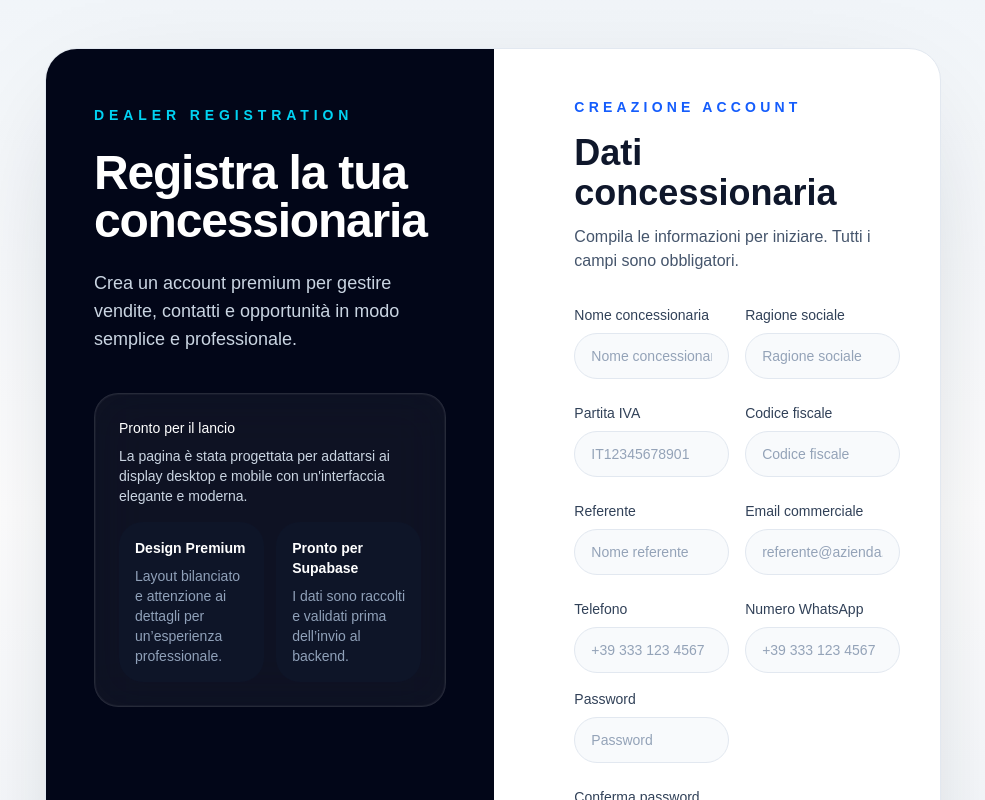
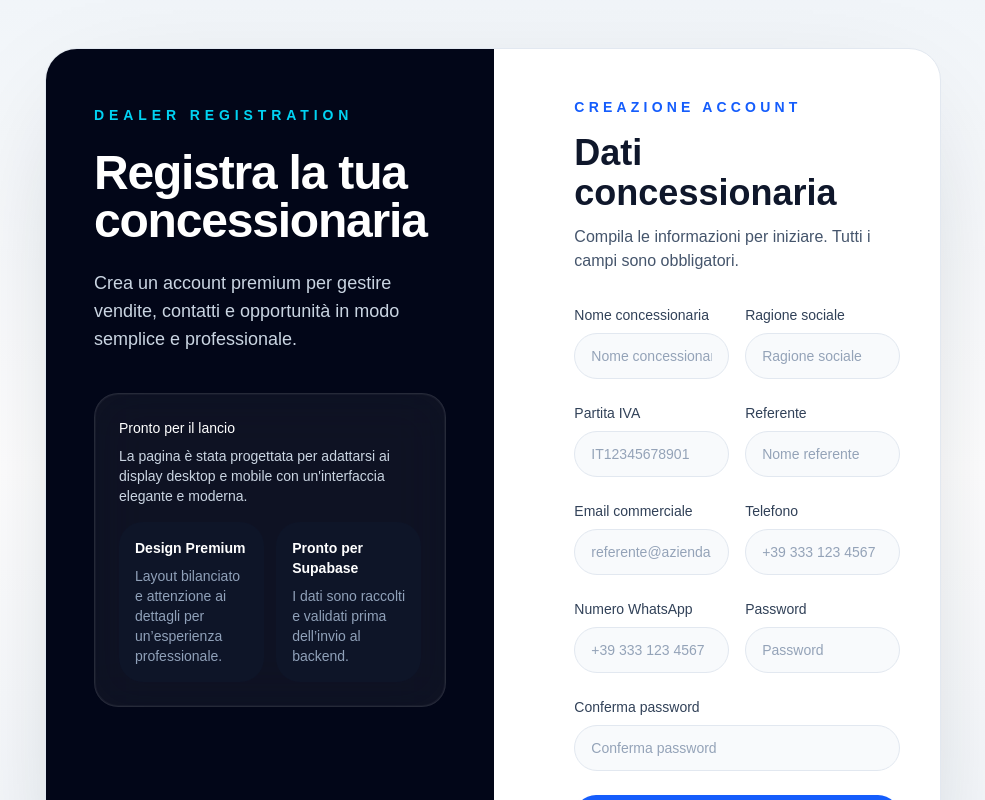
Before and after one commit to Gossocav/dealer-platform, a Next.js app: page /registrazione in a window 1280 px wide. Shown: the top 800 px of the page, without its empty margins (147-1132 px from the left). Built offline with nearby package versions, Linux system fonts and the light colour scheme; no server answers.

Commit message:
Remove fiscal code from dealer registration

```diff
--- a/src/app/api/dealer/ensure/route.ts
+++ b/src/app/api/dealer/ensure/route.ts
@@ -5,7 +5,6 @@ type EnsureDealerBody = {
   company_name?: string;
   legal_company_name?: string;
   vat_number?: string;
-  tax_code?: string;
   contact_person?: string;
   email?: string;
   phone?: string;
@@ -27,13 +26,12 @@ export async function POST(request: Request) {
     const companyName = normalizeText(body.company_name);
     const legalCompanyName = normalizeText(body.legal_company_name);
     const vatNumber = normalizeText(body.vat_number);
-    const taxCode = normalizeText(body.tax_code);
     const contactPerson = normalizeText(body.contact_person);
     const email = normalizeEmail(body.email);
     const phone = normalizeText(body.phone);
     const whatsappPhone = normalizeText(body.whatsapp_phone);
 
-    if (!companyName || !legalCompanyName || !vatNumber || !taxCode || !contactPerson || !email || !phone) {
+    if (!companyName || !legalCompanyName || !vatNumber || !contactPerson || !email || !phone) {
       return NextResponse.json({ error: "Dati registrazione non validi." }, { status: 400 });
     }
 
@@ -74,7 +72,6 @@ export async function POST(request: Request) {
       companyName,
       legalCompanyName,
       vatNumber,
-      taxCode,
       contactPerson,
       email,
       phone,
@@ -96,7 +93,6 @@ type EnsureDealerAssociationInput = {
   companyName: string;
   legalCompanyName: string;
   vatNumber: string;
-  taxCode: string;
   contactPerson: string;
   email: string;
   phone: string;
@@ -109,7 +105,6 @@ async function ensureDealerAssociation({
   companyName,
   legalCompanyName,
   vatNumber,
-  taxCode,
   contactPerson,
   email,
   phone,
@@ -138,7 +133,6 @@ async function ensureDealerAssociation({
       companyName,
       legalCompanyName,
       vatNumber,
-      taxCode,
       email,
       phone,
       whatsappPhone,
@@ -167,7 +161,6 @@ async function ensureDealerAssociation({
         name: companyName,
         legal_name: legalCompanyName,
         vat_number: vatNumber,
-        fiscal_code: taxCode,
         email,
         phone,
         whatsapp_phone: whatsappPhone,
@@ -187,7 +180,6 @@ async function ensureDealerAssociation({
     companyName,
     legalCompanyName,
     vatNumber,
-    taxCode,
     email,
     phone,
     whatsappPhone,
@@ -228,14 +220,13 @@ async function updateDealerBestEffort(
     companyName: string;
     legalCompanyName: string;
     vatNumber: string;
-    taxCode: string;
     email: string;
     phone: string;
     whatsappPhone: string | null;
     userId: string;
   }
 ) {
-  const { companyName, legalCompanyName, vatNumber, taxCode, email, phone, whatsappPhone, userId } = values;
+  const { companyName, legalCompanyName, vatNumber, email, phone, whatsappPhone, userId } = values;
 
   const { error: updateError } = await supabaseAdmin
     .from("dealers")
@@ -243,7 +234,6 @@ async function updateDealerBestEffort(
       name: companyName,
       legal_name: legalCompanyName,
       vat_number: vatNumber,
-      fiscal_code: taxCode,
       email,
       phone,
       whatsapp_phone: whatsappPhone,
--- a/src/app/registrazione/page.tsx
+++ b/src/app/registrazione/page.tsx
@@ -8,7 +8,6 @@ type FormState = {
   dealerName: string;
   companyName: string;
   vatNumber: string;
-  taxCode: string;
   contactName: string;
   email: string;
   phone: string;
@@ -25,7 +24,6 @@ export default function RegistrazionePage() {
     dealerName: "",
     companyName: "",
     vatNumber: "",
-    taxCode: "",
     contactName: "",
     email: "",
     phone: "",
@@ -48,12 +46,6 @@ export default function RegistrazionePage() {
       newErrors.vatNumber = "Inserisci la Partita IVA.";
     } else if (!/^IT\d{11}$/.test(state.vatNumber.trim())) {
       newErrors.vatNumber = "Inserisci una Partita IVA valida nel formato IT12345678901.";
-    }
-
-    if (!state.taxCode.trim()) {
-      newErrors.taxCode = "Inserisci il Codice Fiscale.";
-    } else if (!/^[A-Z0-9]{16}$/i.test(state.taxCode.trim())) {
-      newErrors.taxCode = "Inserisci un Codice Fiscale valido di 16 caratteri.";
     }
 
     if (!state.contactName.trim()) newErrors.contactName = "Inserisci il nome del referente.";
@@ -113,7 +105,6 @@ export default function RegistrazionePage() {
           dealer_name: values.dealerName.trim(),
           company_name: values.companyName.trim(),
           vat_number: values.vatNumber.trim(),
-          fiscal_code: values.taxCode.trim(),
           contact_name: values.contactName.trim(),
           phone: values.phone.trim(),
           whatsapp_phone: values.whatsappPhone.trim(),
@@ -160,7 +151,6 @@ export default function RegistrazionePage() {
         company_name: values.dealerName,
         legal_company_name: values.companyName,
         vat_number: values.vatNumber,
-        tax_code: values.taxCode,
         contact_person: values.contactName,
         email,
         phone: values.phone,
@@ -273,23 +263,6 @@ export default function RegistrazionePage() {
                   </div>
 
                   <div>
-                    <label htmlFor="taxCode" className="mb-2 block text-sm font-medium text-slate-700">Codice fiscale</label>
-                    <input
-                      id="taxCode"
-                      type="text"
-                      value={values.taxCode}
-                      onChange={handleChange("taxCode")}
-                      placeholder="Codice fiscale"
-                      className={`w-full rounded-3xl border px-4 py-3 text-sm text-slate-900 placeholder:text-slate-400 caret-slate-900 outline-none transition focus:border-blue-500 focus:ring-4 focus:ring-blue-100 ${
-                        errors.taxCode ? "border-red-400 bg-red-50" : "border-slate-200 bg-slate-50"
-                      }`}
-                    />
-                    {errors.taxCode ? <p className="mt-2 text-sm text-red-600">{errors.taxCode}</p> : null}
-                  </div>
-                </div>
-
-                <div className="grid gap-4 sm:grid-cols-2">
-                  <div>
                     <label htmlFor="contactName" className="mb-2 block text-sm font-medium text-slate-700">Referente</label>
                     <input
                       id="contactName"
@@ -303,7 +276,9 @@ export default function RegistrazionePage() {
                     />
                     {errors.contactName ? <p className="mt-2 text-sm text-red-600">{errors.contactName}</p> : null}
                   </div>
+                </div>
 
+                <div className="grid gap-4 sm:grid-cols-2">
                   <div>
                     <label htmlFor="email" className="mb-2 block text-sm font-medium text-slate-700">Email commerciale</label>
                     <input
@@ -318,9 +293,7 @@ export default function RegistrazionePage() {
                     />
                     {errors.email ? <p className="mt-2 text-sm text-red-600">{errors.email}</p> : null}
                   </div>
-                </div>
 
-                <div className="grid gap-4 sm:grid-cols-2">
                   <div>
                     <label htmlFor="phone" className="mb-2 block text-sm font-medium text-slate-700">Telefono</label>
                     <input
@@ -335,7 +308,9 @@ export default function RegistrazionePage() {
                     />
                     {errors.phone ? <p className="mt-2 text-sm text-red-600">{errors.phone}</p> : null}
                   </div>
+                </div>
 
+                <div className="grid gap-4 sm:grid-cols-2">
                   <div>
                     <label htmlFor="whatsappPhone" className="mb-2 block text-sm font-medium text-slate-700">Numero WhatsApp</label>
                     <input
```
